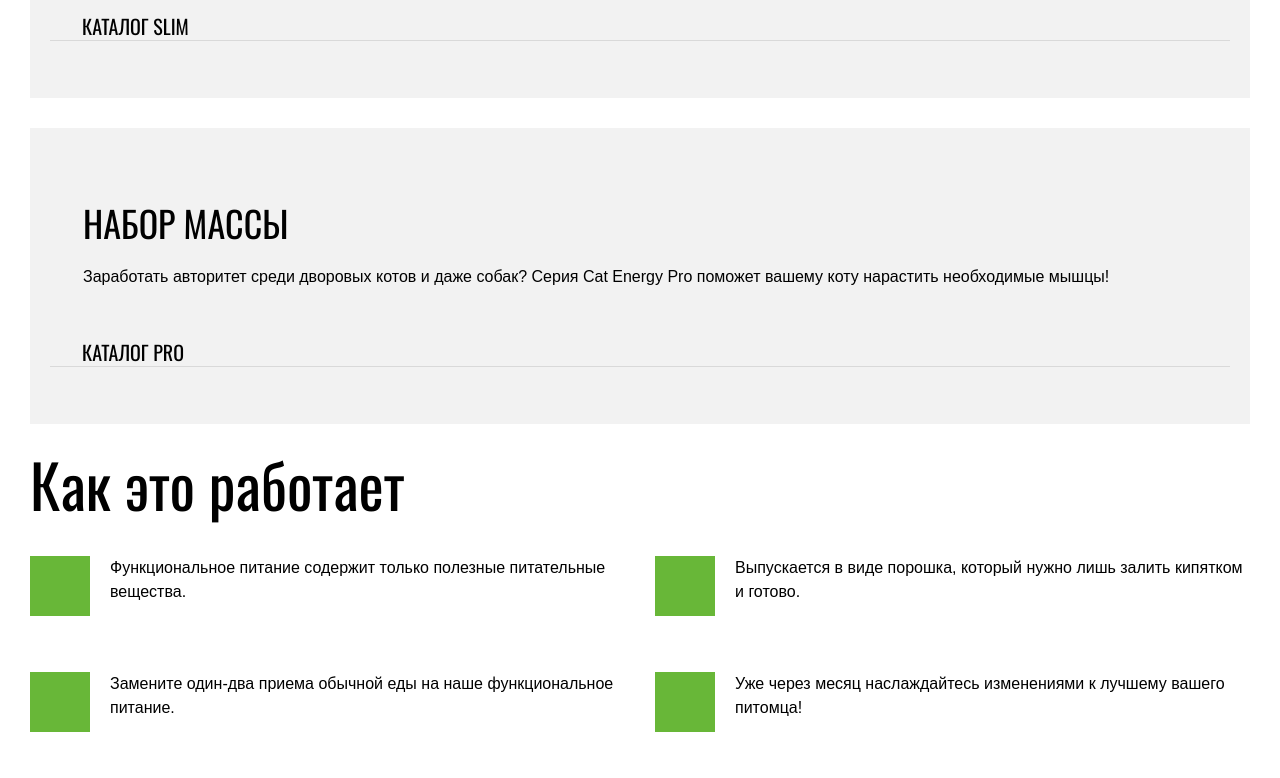
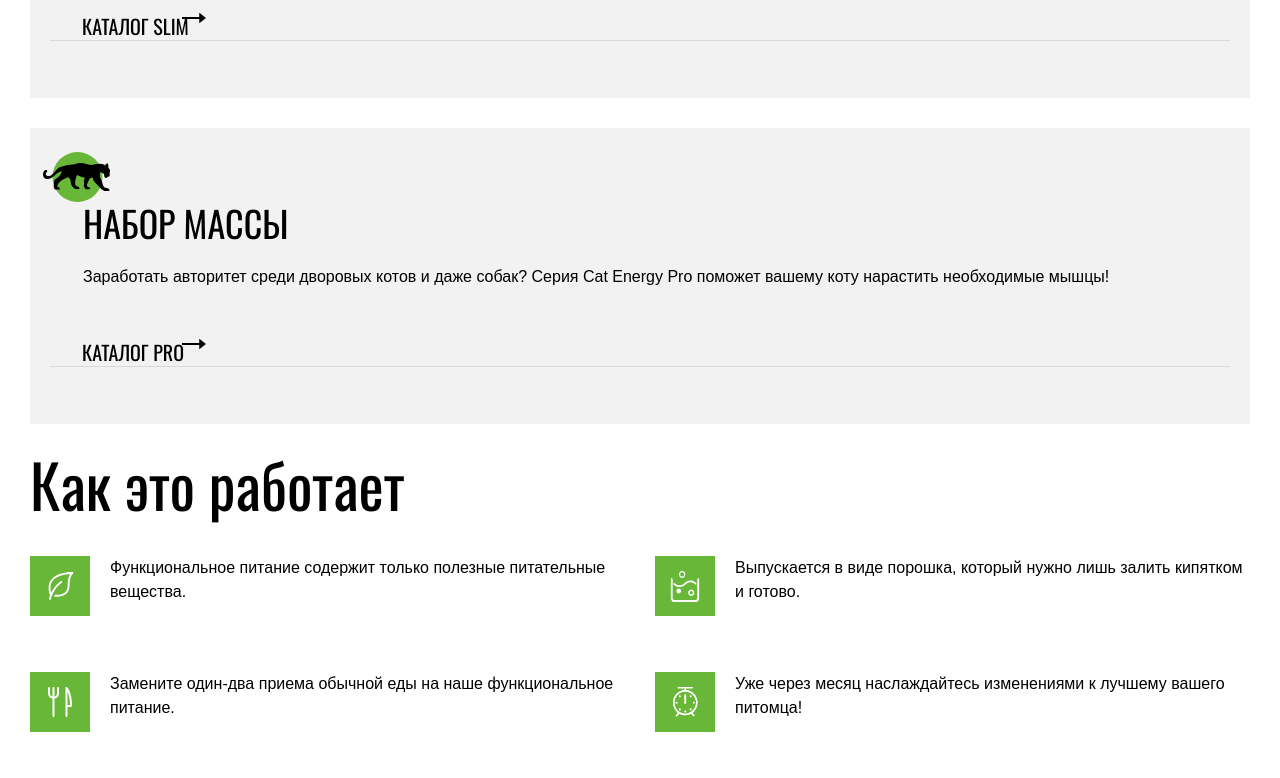
Before and after one commit to hitmandit/-studies-cat-energy-, a website: page source/index.html in a window 1280 px wide. Shown: the part 900-1678 px from the top of the page. Drawn offline with Linux system fonts and the light colour scheme; the site is published under a folder, as on GitHub Pages, so addresses that start at the root find nothing.

Commit message:
refining the location of some pictures

```diff
--- a/source/less/blocks/catalog-sections.less
+++ b/source/less/blocks/catalog-sections.less
@@ -38,7 +38,7 @@
     left: 22px;
     width: 50px;
     height: 53px;
-    background-image: url("/img/cat-thin.svg");
+    background-image: url("../img/cat-thin.svg");
     background-repeat: no-repeat;
   }
 
@@ -49,7 +49,7 @@
     left: 13px;
     width: 67px;
     height: 50px;
-    background-image: url("/img/cat-fat.svg");
+    background-image: url("../img/cat-fat.svg");
     background-repeat: no-repeat;
   }
 
@@ -114,7 +114,7 @@
     left: 100px;
     width: 32px;
     height: 12px;
-    background-image: url("/img/icon_arrow.svg");
+    background-image: url("../img/icon_arrow.svg");
     background-repeat: no-repeat;
   }
 
--- a/source/less/blocks/process.less
+++ b/source/less/blocks/process.less
@@ -70,7 +70,7 @@
     left: 0;
     width: 60px;
     height: 60px;
-    background-image: url("/img/decoration-leaf.svg");
+    background-image: url("../img/decoration-leaf.svg");
     background-repeat: no-repeat;
     background-position: 50% 50%;
   }
@@ -82,7 +82,7 @@
     left: 0;
     width: 60px;
     height: 60px;
-    background-image: url("/img/decoration_powder.svg");
+    background-image: url("../img/decoration_powder.svg");
     background-repeat: no-repeat;
     background-position: 50% 50%;
   }
@@ -94,7 +94,7 @@
     left: 0;
     width: 60px;
     height: 60px;
-    background-image: url("/img/decoration-cutlery.svg");
+    background-image: url("../img/decoration-cutlery.svg");
     background-repeat: no-repeat;
     background-position: 50% 50%;
   }
@@ -106,7 +106,7 @@
     left: 0;
     width: 60px;
     height: 60px;
-    background-image: url("/img/decoration-alarm.svg");
+    background-image: url("../img/decoration-alarm.svg");
     background-repeat: no-repeat;
     background-position: 50% 50%;
   }
```
Also changed, not shown: source/css/style.css, 1 other file.
